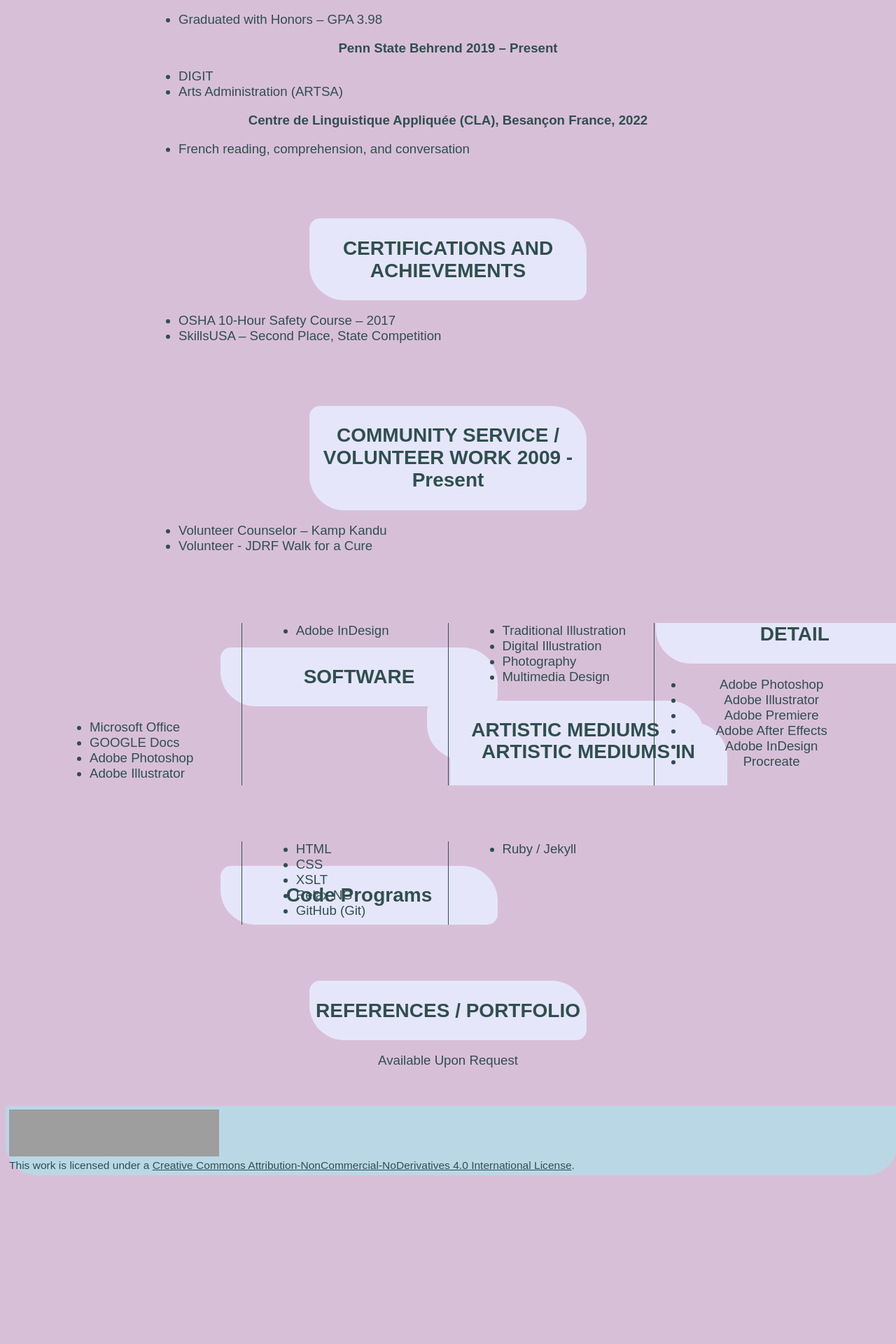
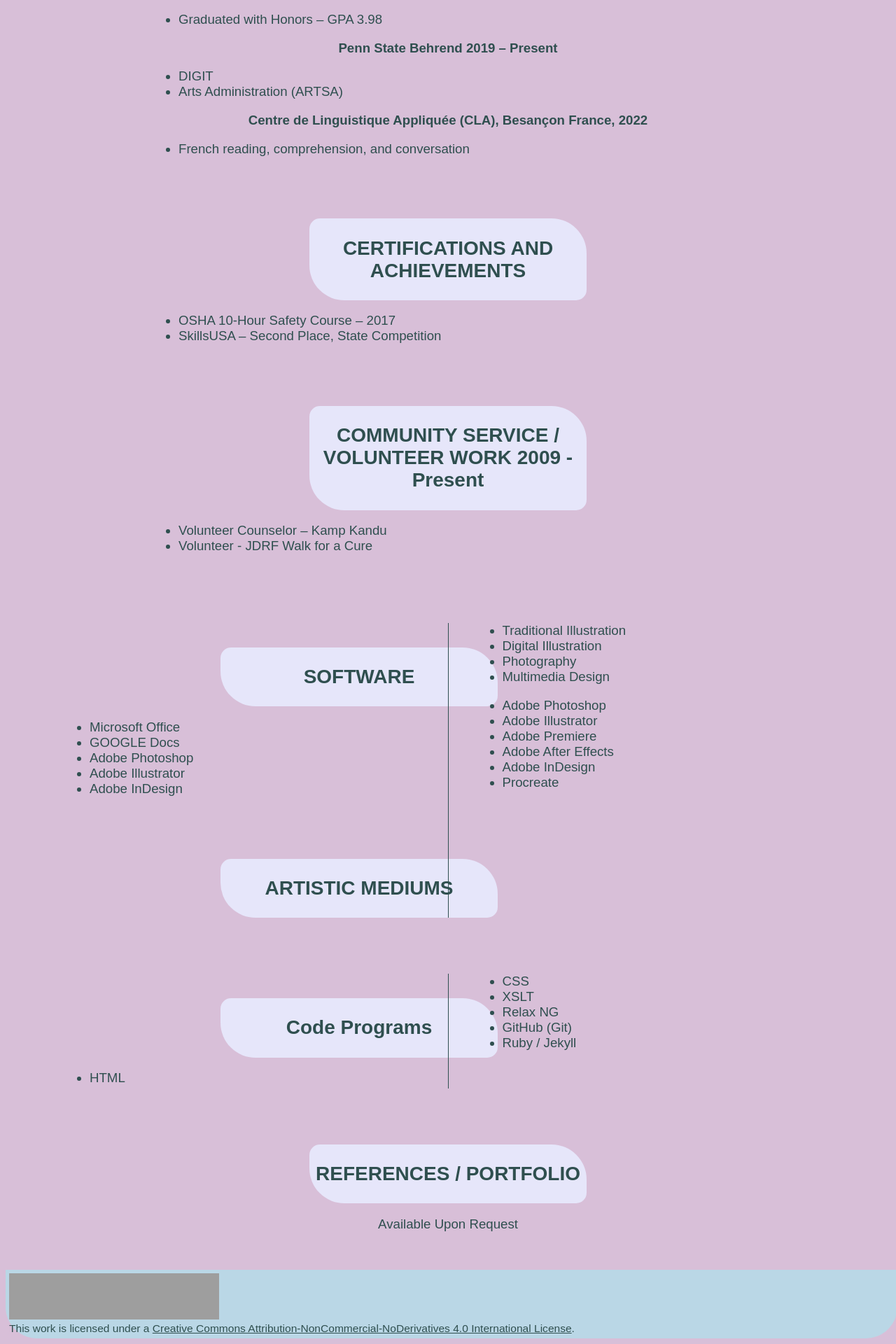
Before and after one commit to erinmooney/Moon, a Jekyll site: the page built from docs/resume.html, in a window 1280 px wide. Shown: the part 2533-4453 px from the top of the page at 70% size. Built offline with Jekyll 4.4.1, drawn with Linux system fonts in a browser that asks for light colours; before the commit the page ends 4220 px from its top, so only the background shows below that; grey boxes are pictures that could not be loaded.

Commit message:
update css with resume

```diff
--- a/docs/resume.html
+++ b/docs/resume.html
@@ -138,9 +138,8 @@ url: "https://erinmooney.github.io/Moon/"
             <li>Digital Illustration</li>
             <li>Photography</li>
             <li>Multimedia Design</li>
-        </ul>  </section>
+        </ul>
 
-            <section> <div class="heading"><h2>ARTISTIC MEDIUMS IN DETAIL</h2></div>
             <ul>
                 <li>Adobe Photoshop</li>
                 <li>Adobe Illustrator</li>
@@ -150,6 +149,7 @@ url: "https://erinmooney.github.io/Moon/"
                 <li>Procreate</li>
             </ul>
             </section>
+
         </div>
 
     <div class="newspaper">
--- a/docs/webstyle.css
+++ b/docs/webstyle.css
@@ -108,7 +108,7 @@ a:active {
 
 div.newspaper
  {
-  column-count: 4;
+  column-count: 2;
   column-gap: 5px;
   column-rule-style: solid;
   column-rule: 1px double;
```
